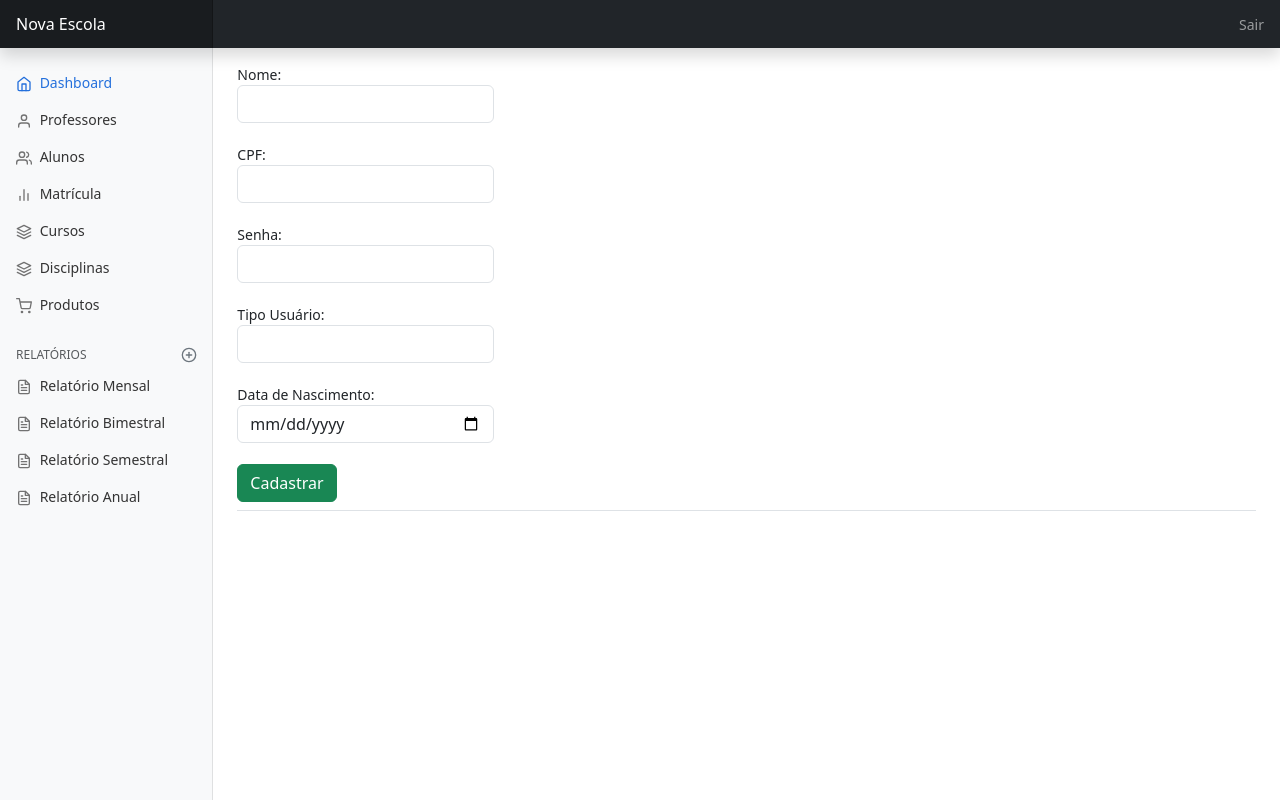
After one commit to CaioScatolino/projetonovaescola, a PHP site: page /dashboard/cadastrar_apagar.php in a window 1280 px wide. The commit adds this page. Run offline with PHP 8.4, Linux system fonts and the light colour scheme.

Commit message:
adicionando cadastrar com validação de senha

```diff
--- /dev/null
+++ b/dashboard/cadastrar_apagar.php
@@ -0,0 +1,30 @@
+<?php
+require_once("view/topo.php");
+require_once("view/lateral.php");
+?>
+
+<main class=" col-md-9 ms-sm-auto col-lg-10 px-md-4">
+    <div class="d-flex justify-content-between flex-wrap flex-md-nowrap align-items-center pt-3 pb-2 mb-3 border-bottom">
+        <form method="post" action="processa/proc_cadastrar_pessoas.php">
+            <label for="nome">Nome: </label><br>
+            <input class="form-control" type="text" name="nome"><br>
+
+            <label for="cpf">CPF: </label><br>
+            <input class="form-control" type="text" name="cpf"><br>
+
+            <label for="senha">Senha: </label><br>
+            <input class="form-control" type="password" name="senha"><br>
+
+            <label for="tipo_user">Tipo Usuário: </label><br>
+            <input class="form-control" type="text" name="tipo_user"><br>
+
+            <label for="data_nasc">Data de Nascimento: </label><br>
+            <input class="form-control" type="date" name="data_nasc"><br>
+
+            <button type="submit" class="btn btn-success">Cadastrar</button>
+        </form>
+    </div>
+</main>
+<?php
+require_once("view/rodape.php");
+?>
--- a/dashboard/index_dash_apagar.php
+++ b/dashboard/index_dash_apagar.php
@@ -24,8 +24,8 @@ $comando->execute();
 
 <body>
     <h1>Listar registros da Base de Dados</h1>
-    <a href="cadastrar.php">Adicionar novo registro</a><br><br>
-    <table id="minhaTabela" class="table table-hover">
+    <a href="cadastrar_apagar.php">Adicionar novo registro</a><br><br>
+    <table id="minhaTabela" class="table table-hover table-responsive">
         <thead class="table-dark">
             <tr>
                 <th>#ID</th>
```
Also changed, not shown: dashboard/processa/proc_cadastrar_pessoas.php (added, +26 -0 lines).
